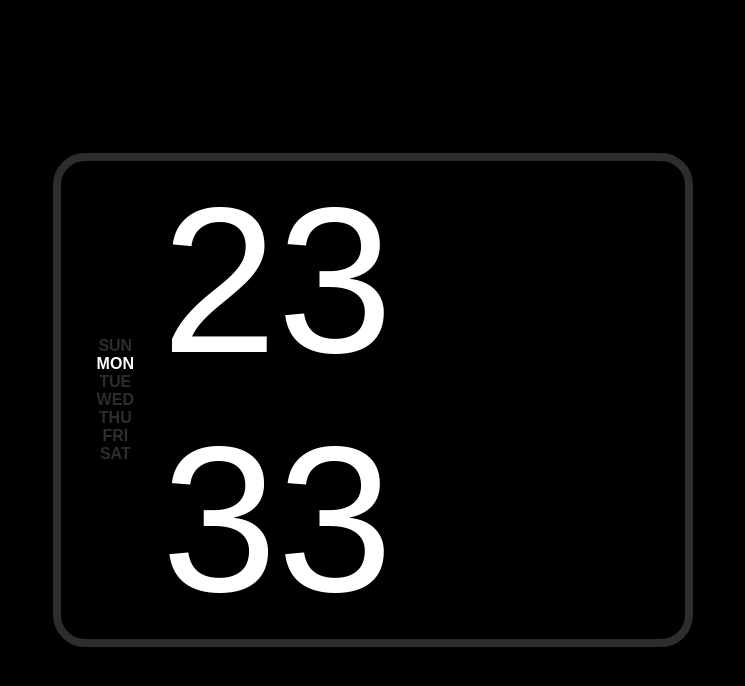
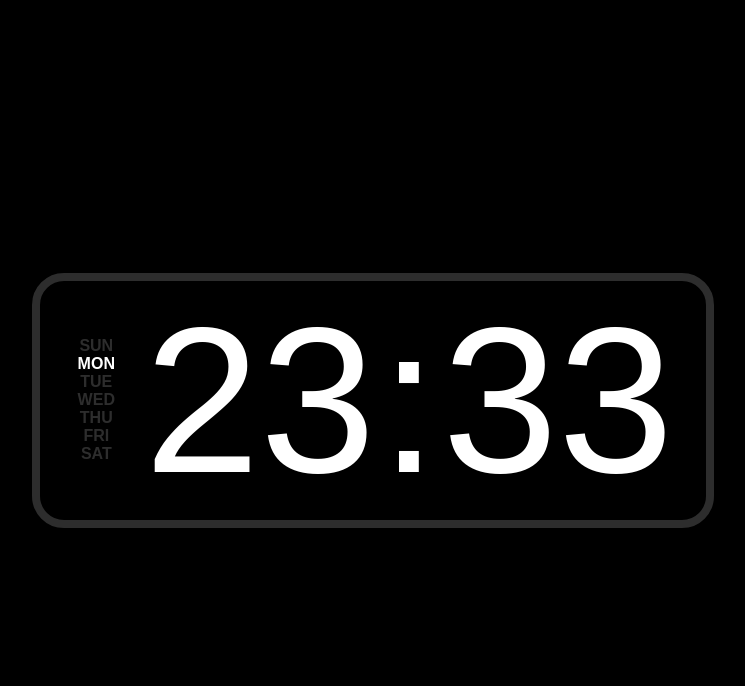
Before and after one commit to AlejandroSP256/Clock, a plain HTML site: page index.html in a window 1280 px wide. Shown: the whole page, without its empty margins (267-1012 px from the left). Drawn offline with Linux system fonts and the light colour scheme; a web font is replaced by a local one.

Commit message:
Correcion de estilos

```diff
--- a/stylesheet.css
+++ b/stylesheet.css
@@ -1,22 +1,19 @@
-* {
+body {
     background-color: #000;
     font-family: 'DS-Digital', sans-serif;
-}
-body {
     display: flex;
     justify-content: center;
     align-items: center;
 }
 
 .digital-clock {
-    background-color: #000;
     color:#fff;
     display: flex;
     border-radius: 2rem;
     user-select: none;
     padding: 0 2rem;
     border: 0.5rem solid #2d2d2d;
-    width: 35rem;
+    width: fit-content;
 }
 
 .week {
@@ -39,10 +36,6 @@ body {
     font-size: 13rem;
 }
 
-.min {
-    display: math;
-}
-
-.insvisible {
+.invisible {
     visibility: hidden;
 }
```
